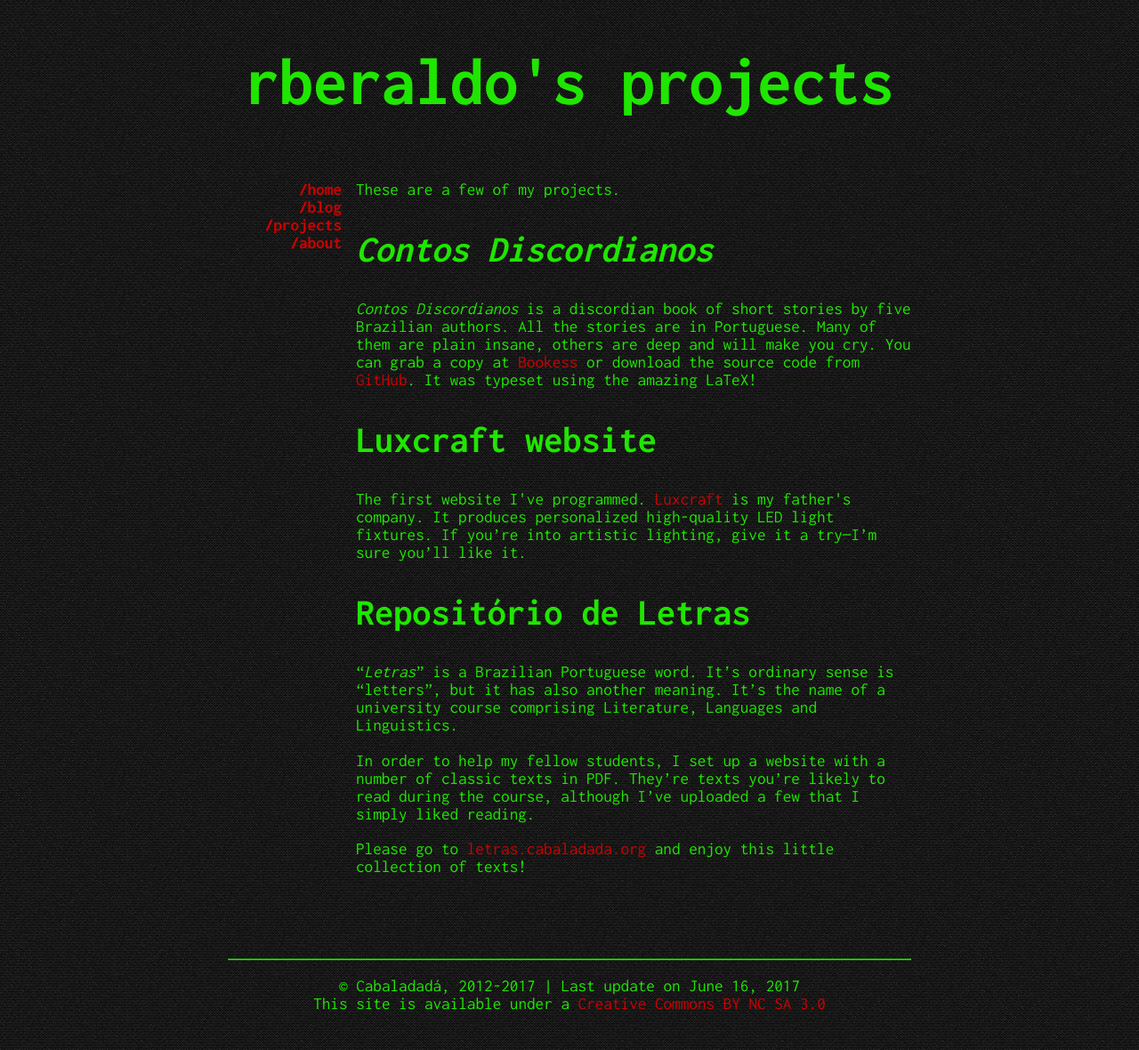
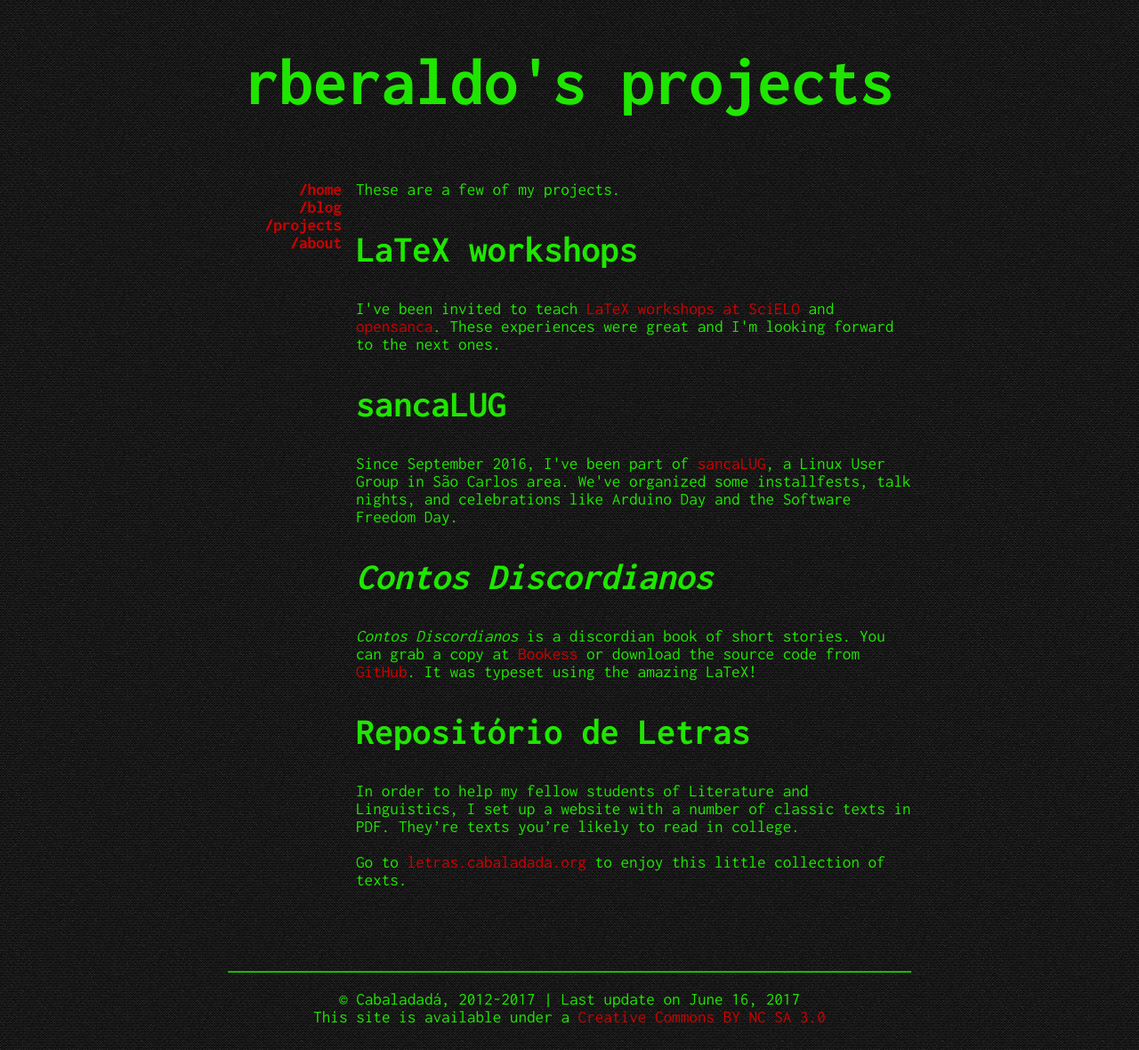
Before and after one commit to rberaldo/cabaladada, a Jekyll site: the page built from projects.html, in a window 1280 px wide. Shown: the whole page at 89% size. Built offline with Jekyll 4.4.1, drawn with Linux system fonts in a browser that asks for light colours; Markdown is read by kramdown in place of the engine named in the settings.

Commit message:
Atualiza página de projetos

```diff
--- a/projects.html
+++ b/projects.html
@@ -6,18 +6,18 @@ title: rberaldo's projects
 <div id="container">
   <p>These are a few of my projects.</p>
 
+  <h2>LaTeX workshops</h2>
+  <p>I've been invited to teach <a href="https://github.com/rberaldo/workshop-latex-scielo">LaTeX workshops at SciELO</a> and <a href="https://github.com/opensanca/workshop-latex">opensanca</a>. These experiences were great and I'm looking forward to the next ones.</p>
+
+  <h2>sancaLUG</h2>
+  <p>Since September 2016, I've been part of <a href="https://sancalug.org/">sancaLUG</a>, a Linux User Group in São Carlos area. We've organized some installfests, talk nights, and celebrations like Arduino Day and the Software Freedom Day.</a>
+
   <h2><em>Contos Discordianos</em></h2>
-  <p><em>Contos Discordianos</em> is a discordian book of short stories by five Brazilian authors. All the stories are in Portuguese. Many of them are plain insane, others are deep and will make you cry. You can grab a copy at <a href="http://www.bookess.com/read/8255-contos-discordianos/readers/">Bookess</a> or download the source code from <a href="https://github.com/rberaldo/Contos-Discordianos">GitHub</a>. It was typeset using the amazing LaTeX!</p>
-
-  <h2>Luxcraft website</h2>
-  <p>The first website I've programmed. <a href="http://luxcraft.com.br/">Luxcraft</a> is my father's company. It produces personalized high-quality LED light fixtures. If you’re into artistic lighting, give it a try—I’m sure you’ll like it.</p>
+  <p><em>Contos Discordianos</em> is a discordian book of short stories. You can grab a copy at <a href="http://www.bookess.com/read/8255-contos-discordianos/readers/">Bookess</a> or download the source code from <a href="https://github.com/rberaldo/Contos-Discordianos">GitHub</a>. It was typeset using the amazing LaTeX!</p>
 
   <h2>Repositório de Letras</h2>
-  <p>“<em>Letras</em>” is a Brazilian Portuguese word. It’s ordinary sense is “letters”, but it has also another meaning. It’s the name of a university course comprising Literature, Languages and Linguistics.</p>
+  <p>In order to help my fellow students of Literature and Linguistics, I set up a website with a number of classic texts in PDF. They’re texts you’re likely to read in college.</p>
 
-  <p>In order to help my fellow students, I set up a website with a number of classic texts in PDF. They’re texts you’re likely to read during the course, although I’ve uploaded a few that I simply liked reading.</p>
-
-  <p>Please go to <a href="http://letras.cabaladada.org/">letras.cabaladada.org</a> and enjoy this little collection of texts!</p>
-
+  <p>Go to <a href="http://letras.cabaladada.org/">letras.cabaladada.org</a> to enjoy this little collection of texts.</p>
 </div>
 <!-- vim: set tw=0: -->
```
